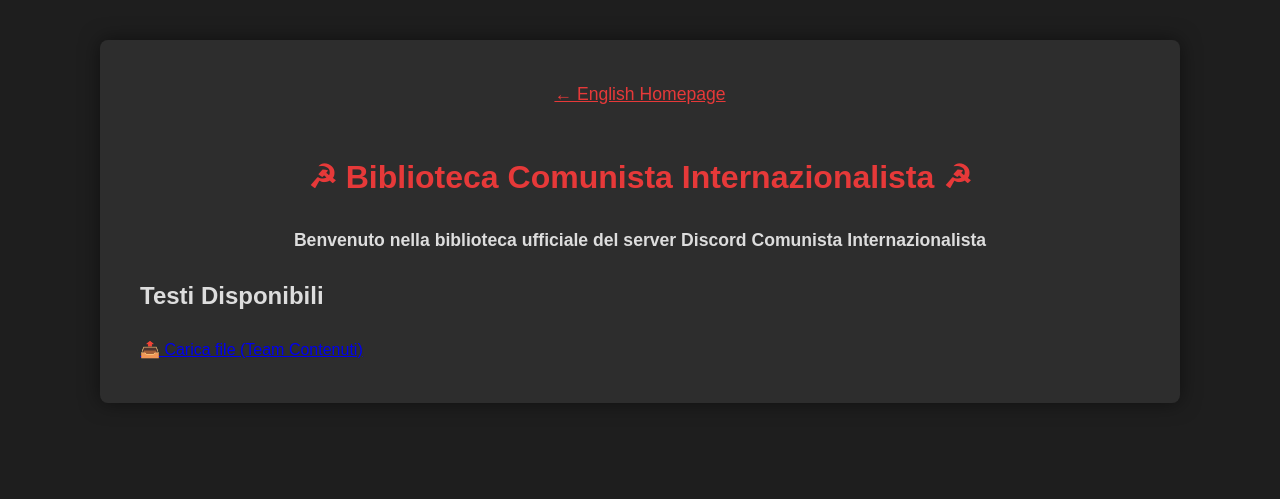
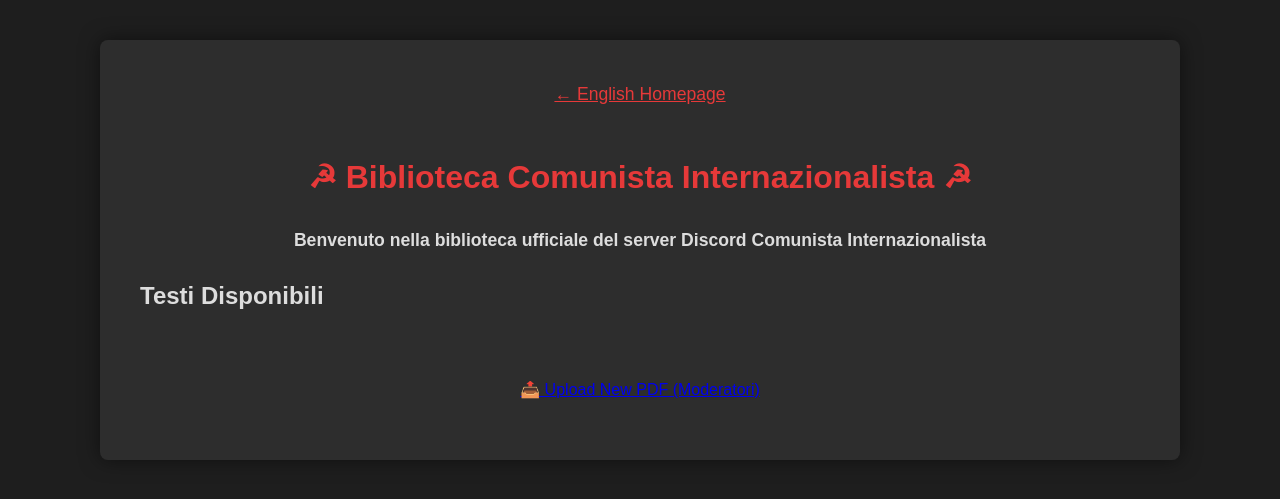
Before and after one commit to intcomden/internationalist-library, a Jekyll site: the page built from it/index.html, in a window 1280 px wide. Shown: the top 499 px of the page. Built offline with Jekyll 4.4.1, drawn with Linux system fonts in a browser that asks for light colours.

Commit message:
Update index.html

```diff
--- a/it/index.html
+++ b/it/index.html
@@ -25,4 +25,6 @@ language: it
   </div>
 {% endfor %}
 
- <a href="{{ site.baseurl }}/admin/upload.html" target="_blank">📤 Carica file (Team Contenuti)</a>
+<p style="text-align: center; margin-top: 60px;">
+  <a href="{{ site.baseurl }}/admin/upload.html" target="_blank">📤 Upload New PDF (Moderatori)</a>
+</p>
```
